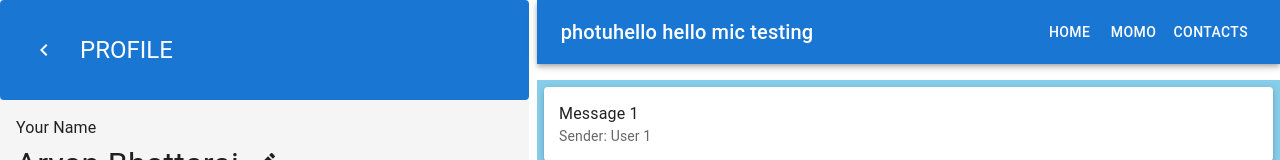
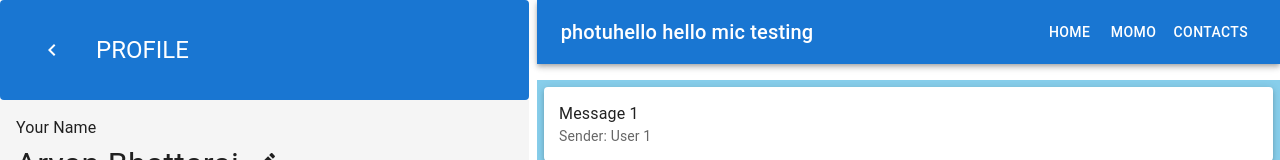
Before and after one commit to Aryan2079/Chat-Application, a React (Vite) app: page / in a window 1280 px wide. Shown: the top 160 px of the page. Built offline with nearby package versions, Linux system fonts and the light colour scheme.

Commit message:
component switch context completed

```diff
--- a/src/App.tsx
+++ b/src/App.tsx
@@ -1,5 +1,4 @@
 import Home from "./assets/pages/Home";
-import Profile from "./assets/pages/Profile";
 import ProfileSwitchContextProvider from "./assets/context/profileSwitchContext";
 
 function App() {
--- a/src/assets/Components/Navbar.tsx
+++ b/src/assets/Components/Navbar.tsx
@@ -5,6 +5,7 @@ import CssBaseline from "@mui/material/CssBaseline";
 import Toolbar from "@mui/material/Toolbar";
 import Typography from "@mui/material/Typography";
 import Button from "@mui/material/Button";
+import { useComponentContext } from "../context/profileSwitchContext";
 
 type NavbarType = {
   navItems: {
@@ -17,7 +18,8 @@ type NavbarType = {
 };
 
 export default function Navbar(props: NavbarType) {
-  console.log("props", props);
+  // console.log("props", props);
+  const { toggleComponent } = useComponentContext();
   return (
     <Box sx={{ display: "flex", marginBottom: "1rem" }}>
       <CssBaseline />
@@ -32,7 +34,8 @@ export default function Navbar(props: NavbarType) {
           <Typography
             variant="h6"
             component="div"
-            sx={{ display: { xs: "block" } }}
+            sx={{ display: { xs: "block" }, cursor: "pointer" }}
+            onClick={toggleComponent}
           >
             {props.navItems.description.imageURL}
             {props.navItems.description.titleName}
--- a/src/assets/pages/Profile.tsx
+++ b/src/assets/pages/Profile.tsx
@@ -1,9 +1,10 @@
-import { Box, Typography } from "@mui/material";
+import { Box, IconButton, Typography } from "@mui/material";
 import KeyboardArrowLeftIcon from "@mui/icons-material/KeyboardArrowLeft";
-import React from "react";
 import BorderColorIcon from "@mui/icons-material/BorderColor";
+import { useComponentContext } from "../context/profileSwitchContext";
 
 const Profile = () => {
+  const { toggleComponent } = useComponentContext();
   return (
     <Box sx={{ flexShrink: 0, height: "100%", overflow: "hidden" }}>
       <Box
@@ -13,12 +14,13 @@ const Profile = () => {
           borderRadius: 1,
           bgcolor: "primary.main",
           display: "flex",
-          //   justifyContent: "center",
           alignItems: "center",
           padding: "2rem",
         }}
       >
-        <KeyboardArrowLeftIcon sx={{ color: "white", cursor: "pointer" }} />
+        <IconButton aria-label="delete" onClick={toggleComponent}>
+          <KeyboardArrowLeftIcon sx={{ color: "white", cursor: "pointer" }} />
+        </IconButton>
         <Typography
           sx={{ padding: 3, color: "white", cursor: "default" }}
           variant="h5"
```
